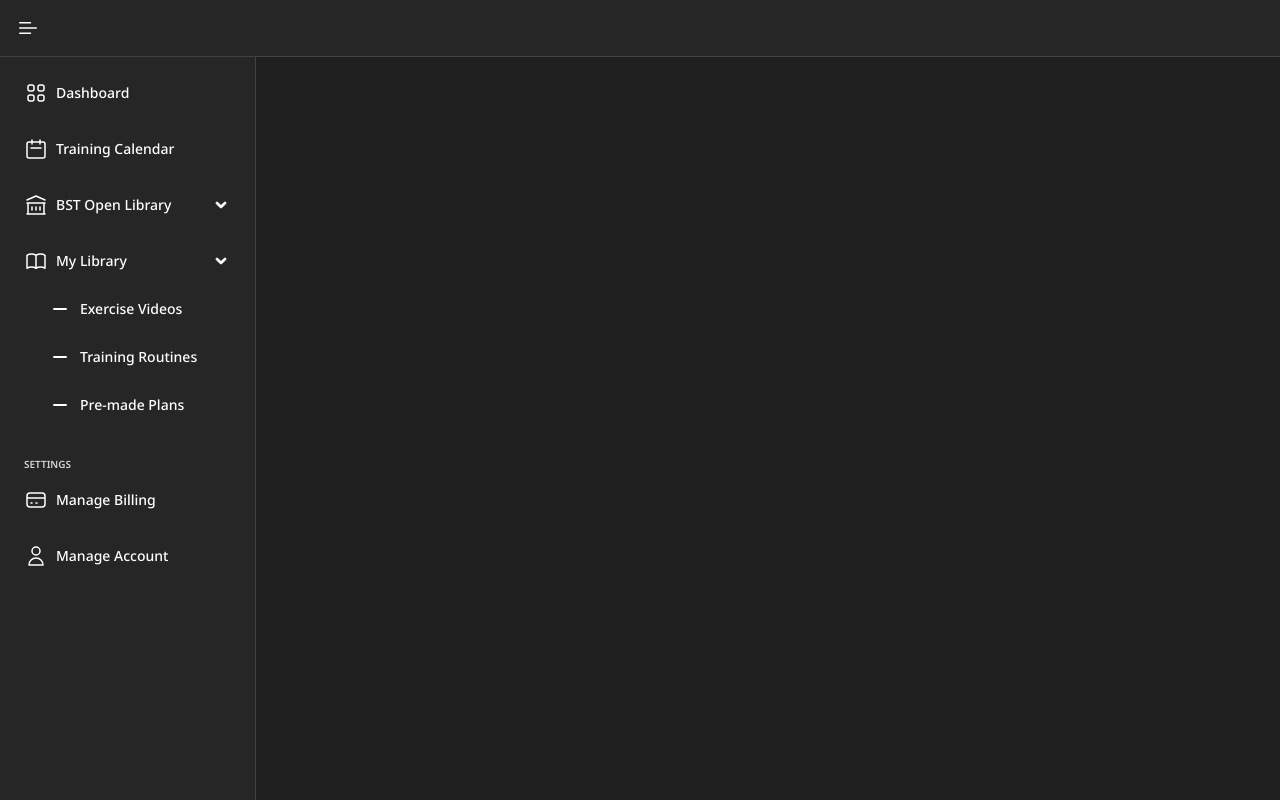
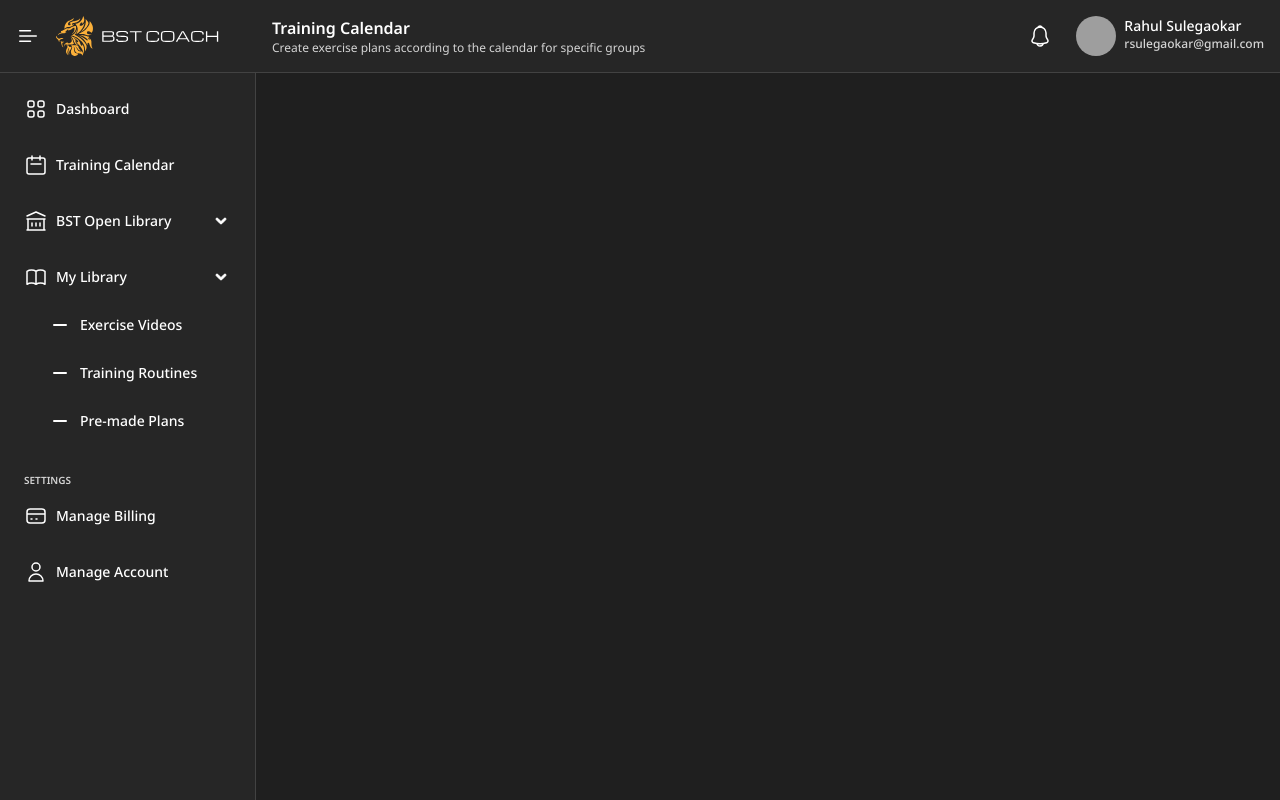
Before and after one commit to rajdevkar/bst-components, a Vue app: page / in a window 1280 px wide. Built offline with nearby package versions, Linux system fonts and the light colour scheme; grey boxes are pictures that could not be loaded.

Commit message:
Header Design

```diff
--- a/src/components/Header.vue
+++ b/src/components/Header.vue
@@ -1,11 +1,35 @@
 <template>
-    <nav class="bg-neutral-800 border-b border-neutral-300 p-4">
-        <button @click="emit('toggleSidebar')" class="flex items-center text-white"> <!-- emit('toggleSidebar') this function will emit a action outside this component called "toggleSidebar" -->
-            <svg width="24px" height="24px">
-              <use xlink:href="/assets/svg/toggle.svg#svg"></use>
-            </svg>
-        </button>
-    </nav>
+  <nav class="flex bg-neutral-800 text-white border-b border-neutral-300 max-h-20">
+    <div class="flex items-center w-64 pl-4 py-4">
+      <button @click="emit('toggleSidebar')" class="flex items-center text-white">
+        <!-- emit('toggleSidebar') this function will emit a action outside this component called "toggleSidebar" -->
+        <svg width="24px" height="24px">
+          <use xlink:href="/assets/svg/toggle.svg#svg"></use>
+        </svg>
+      </button>
+      <a href="/" class="h-10 ml-4">
+        <img src="/assets/svg/logo.svg"/>
+      </a>
+    </div>
+    <div class="flex flex-1 items-center justify-end lg:justify-between p-4">
+      <div class="hidden lg:flex flex-col">
+        <span class="font-semibold">Training Calendar</span>
+        <span class="text-xs opacity-80">Create exercise plans according to the calendar for specific groups</span>
+      </div>
+      <div class="flex items-center space-x-6">
+        <svg width="24px" height="24px">
+          <use xlink:href="/assets/svg/notification.svg#svg"></use>
+        </svg>
+        <div class="flex space-x-2">
+          <img src="https://ui-avatars.com/api/?name=Rahul+Sulegaokar" class="w-10 h-10 rounded-full"/>
+          <div class="hidden md:flex flex-col font-medium">
+            <span class="text-sm">Rahul Sulegaokar</span>
+            <span class="text-xs opacity-80">rsulegaokar@gmail.com</span>
+          </div>
+        </div>
+      </div>
+    </div>
+  </nav>
 </template>
 
 <script setup>
```
Also changed, not shown: public/assets/svg/logo.svg (added), public/assets/svg/notification.svg (added).
